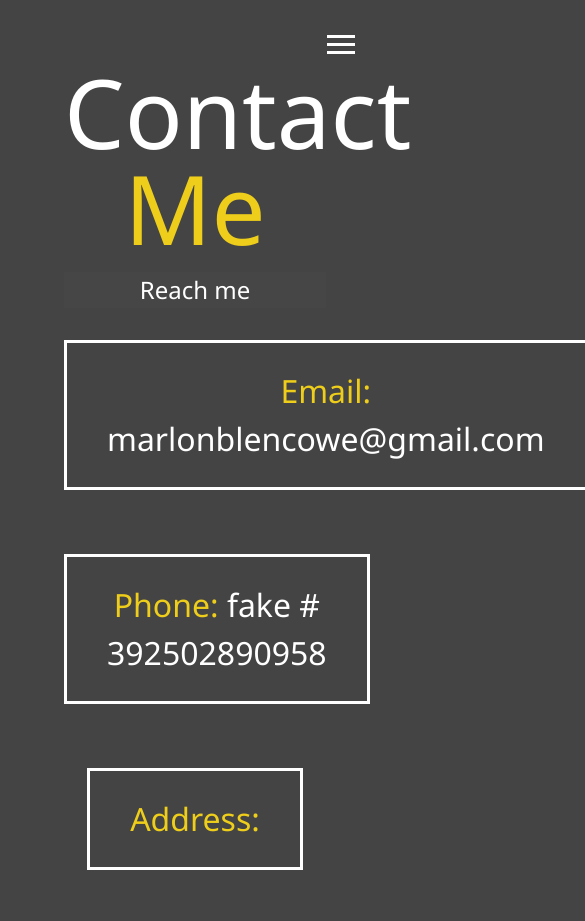
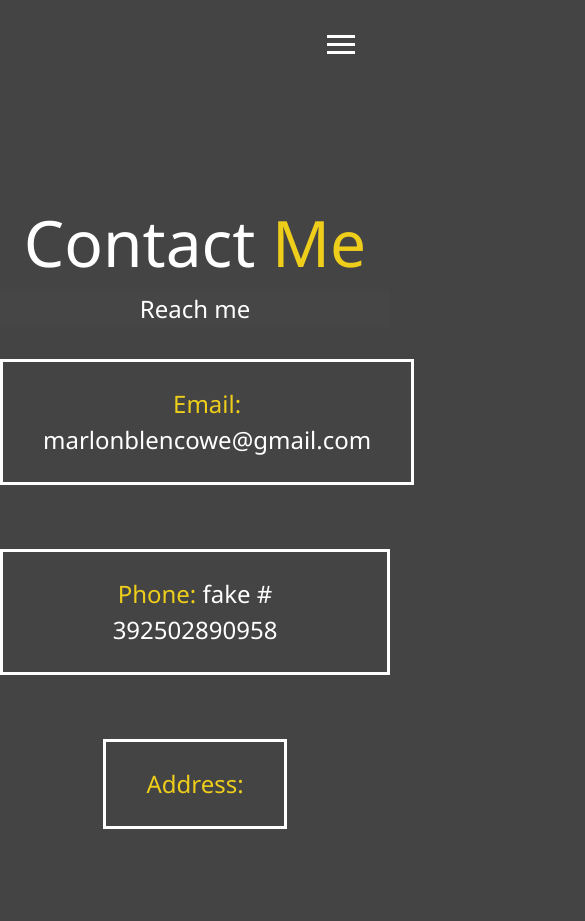
Before and after one commit to MBlenc/modern_portfolio, a website: page docs/contact.html in a window 390 px wide. Shown: the top 921 px of the page, 585 px wide, since content can reach past the window. Drawn offline with Linux system fonts and the light colour scheme.

Commit message:
Mobile fixes
Fixing some things for mobile, menus, font sizes etc.

```diff
--- a/docs/contact.html
+++ b/docs/contact.html
@@ -56,15 +56,17 @@
         Reach me
       </h2>
       <div class="boxes">
-        <div>
+        <div class="details">
           <span class="text-secondary">Email: </span> marlonblencowe@gmail.com
         </div>
       </div>
       <div class="boxes">
-        <div><span class="text-secondary">Phone: </span> fake # 392502890958</div>
+        <div class="details">
+          <span class="text-secondary">Phone: </span> fake # 392502890958
+        </div>
       </div>
       <div class="boxes">
-        <div>
+        <div class="details">
           <span class="text-secondary">Address: </span>
         </div>
       </div>
--- a/scss/_menu.scss
+++ b/scss/_menu.scss
@@ -76,6 +76,7 @@
       transform: translate3d(0, 0, 0);
     }
   }
+
   &-branding {
     background: $primary-color;
     transform: translate3d(0, 100%, 0);
--- a/scss/_mobile.scss
+++ b/scss/_mobile.scss
@@ -17,9 +17,15 @@
   main {
     align-items: center;
     text-align: center;
+    padding: 25vh 0;
     .lg-heading {
       line-height: 1;
       margin-bottom: 1rem;
+      font-size: 4rem;
+    }
+    .text-secondary {
+      font-size: 4rem;
+      text-align: center;
     }
   }
 
@@ -37,6 +43,8 @@
     height: 75;
     transform: translate3d(-100%, 0, 0);
     font-size: 24px;
+    justify-content: start;
+    padding: 2rem;
   }
 
   .menu-branding {
@@ -58,6 +66,18 @@
   .projects {
     grid-template-columns: repeat(2, 1fr); // 2 across on med screens
   }
+
+  // Contacts
+  .boxes {
+    .details {
+      padding: 1fr;
+      // border: 3px;
+      font-size: 1.5rem;
+    }
+    .text-secondary {
+      font-size: 1.5rem;
+    }
+  }
 }
 
 // Smartphones
--- a/scss/main.scss
+++ b/scss/main.scss
@@ -24,7 +24,7 @@ h3 {
   // & means same as h1.lg-heading etc.
   &.lg-heading {
     // a rem is basically a multiplier of the html tag's font size. Default is 16px. 6rem= 6*16px.
-    font-size: 6rem;
+    font-size: 5rem;
   }
 
   &.sm-heading {
@@ -78,6 +78,7 @@ main {
   }
 }
 
+// About Page
 .about-info {
   display: grid;
   grid-gap: 30px;
@@ -139,7 +140,7 @@ main {
   align-items: center;
   margin-top: 1rem;
 
-  div {
+  .details {
     font-size: 2rem;
     border: 3px #fff solid;
     padding: 1.5rem 2.5rem;
```
Also changed, not shown: docs/css/main.css.
